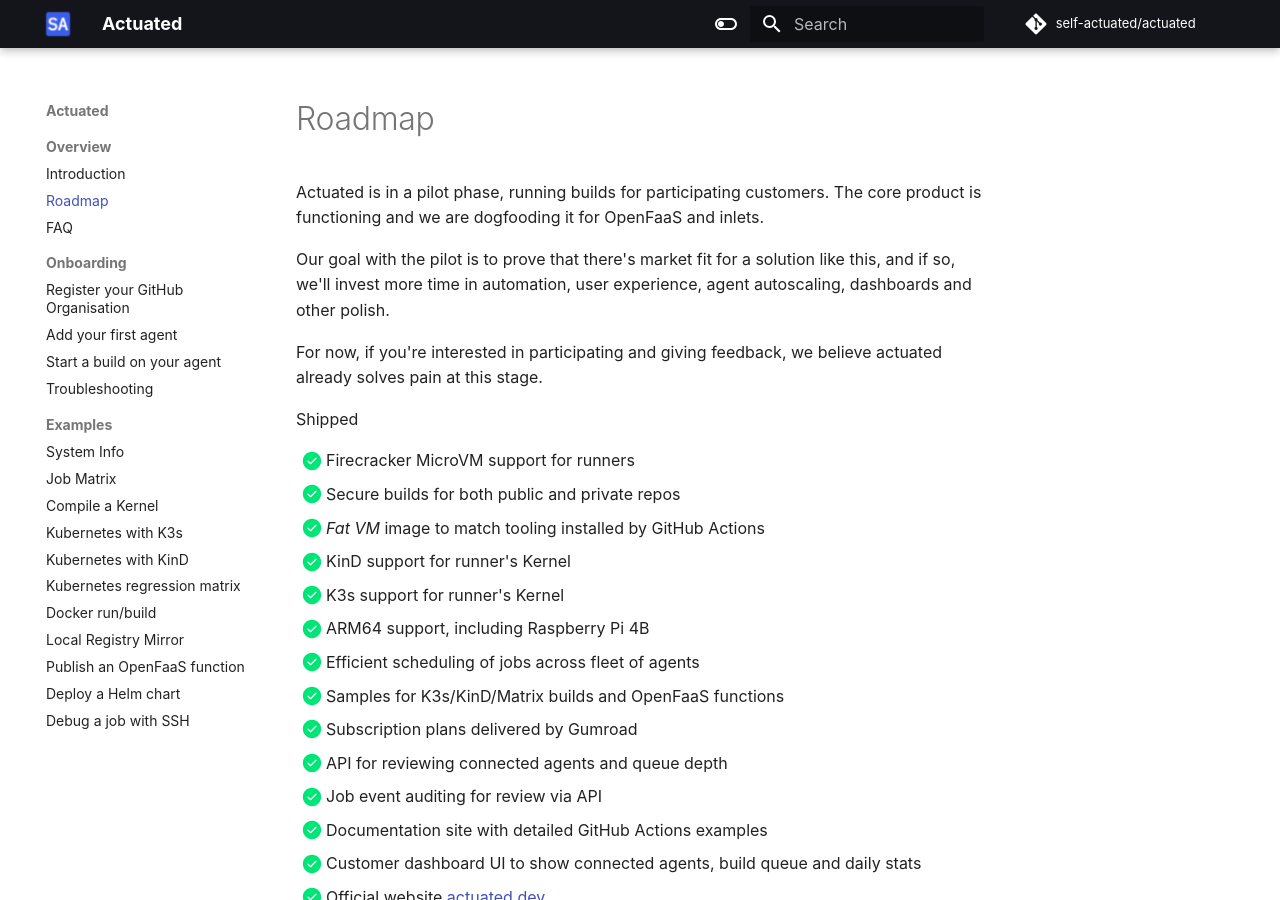
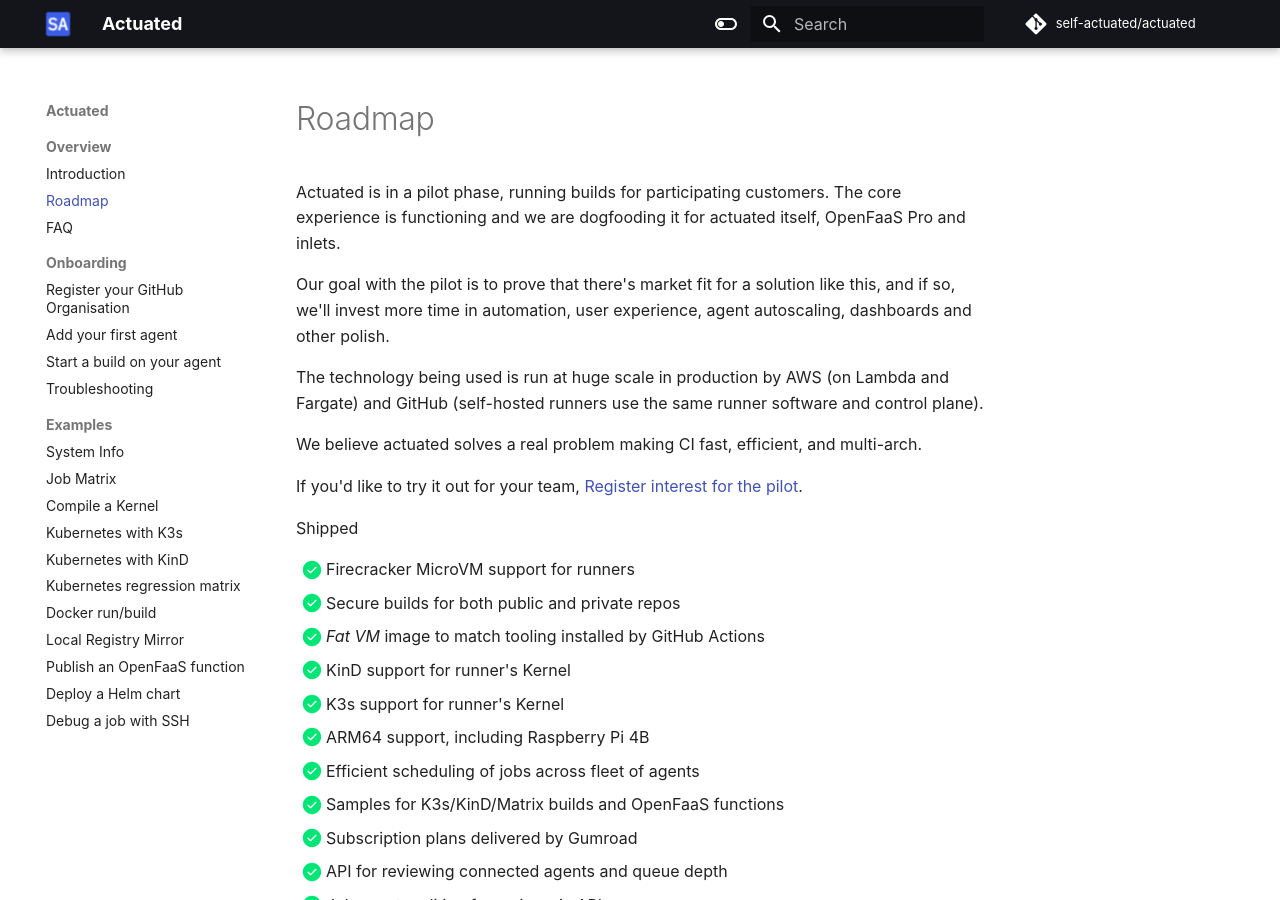
Before and after one commit to welteki/docs.actuated.dev, an MkDocs documentation site: the page built from docs/roadmap.md, in a window 1280 px wide and 900 px high. Built offline with MkDocs 1.6.1 and Material for MkDocs 9.7.7, drawn with Linux system fonts in a browser that asks for light colours; some web fonts are replaced.

Commit message:
Update ROADMAP
Signed-off-by: Alex Ellis (OpenFaaS Ltd) <alexellis2@gmail.com>

```diff
--- a/docs/roadmap.md
+++ b/docs/roadmap.md
@@ -1,10 +1,14 @@
 # Roadmap
 
-Actuated is in a pilot phase, running builds for participating customers. The core product is functioning and we are dogfooding it for OpenFaaS and inlets.
+Actuated is in a pilot phase, running builds for participating customers. The core experience is functioning and we are dogfooding it for actuated itself, OpenFaaS Pro and inlets.
 
 Our goal with the pilot is to prove that there's market fit for a solution like this, and if so, we'll invest more time in automation, user experience, agent autoscaling, dashboards and other polish.
 
-For now, if you're interested in participating and giving feedback, we believe actuated already solves pain at this stage.
+The technology being used is run at huge scale in production by AWS (on Lambda and Fargate) and GitHub (self-hosted runners use the same runner software and control plane).
+
+We believe actuated solves a real problem making CI fast, efficient, and multi-arch.
+
+If you'd like to try it out for your team, [Register interest for the pilot](https://forms.gle/8XmpTTWXbZwWkfqT6).
 
 Shipped
 
```
